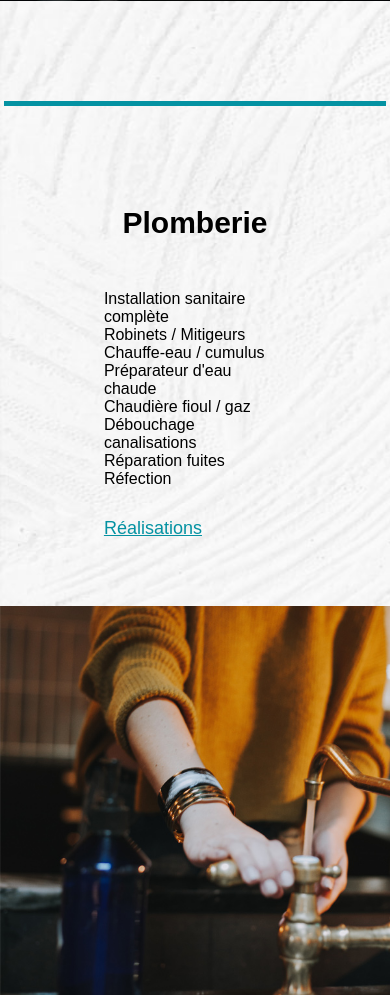
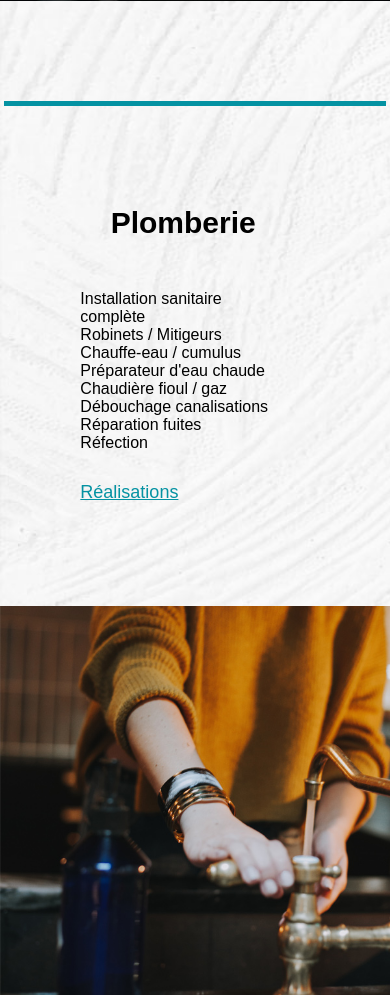
Before and after one commit to TalaDesign/taladesign, a PHP site: page / in a window 390 px wide. Shown: the part 2961-3956 px from the top of the page. Run offline with PHP 8.4, Linux system fonts and the light colour scheme.

Commit message:
entreprise c

```diff
--- a/assets/css/style.css
+++ b/assets/css/style.css
@@ -67,7 +67,7 @@
 }
 header nav label{
   display:block;
-  position:fixed;
+  position:sticky;
   z-index:2;
   top:0;
   right:0;
@@ -305,7 +305,7 @@
 	font-size:3rem;
   text-align:center;
   color:white;
-  padding: 15rem 10rem 5rem;
+  padding: 15rem 3rem 5rem;
 }
 section#contact div.grid{
 	padding-bottom:5rem;
@@ -466,7 +466,10 @@
 	}
 	section#plomberie div p,section#automatisme div p{
 		text-align: left!important;
-		padding-left: 10rem!important;
+		padding-left: 20%!important;
+	}
+	section#plomberie div a:last-of-type,section#automatisme div a:last-of-type{
+		padding-left:20%!important;
 	}
 	section div a:last-of-type{
 		text-align:left!important;
@@ -486,6 +489,7 @@
 	.h2-droit{
     padding-bottom: 5rem;
     text-align: center;
+    padding-left:20%!important;
 	}
 	.h2-gauche{
 		padding-left:5rem;
@@ -500,13 +504,15 @@
 	section#electricite a:last-of-type,section#chauffage a:last-of-type,section#renovation a:last-of-type{
 		padding:3rem 5rem;
 	}
+	section#contact div p{
+		width:200px;
+	}
 }
 @media screen and (max-width:600px){
 	section#contact h2{
 		font-size:2rem;
 	}
 	section#contact div p{
-		width: 300px;
     	padding-left: 5rem;
 	}
 	section#contact form{
```
